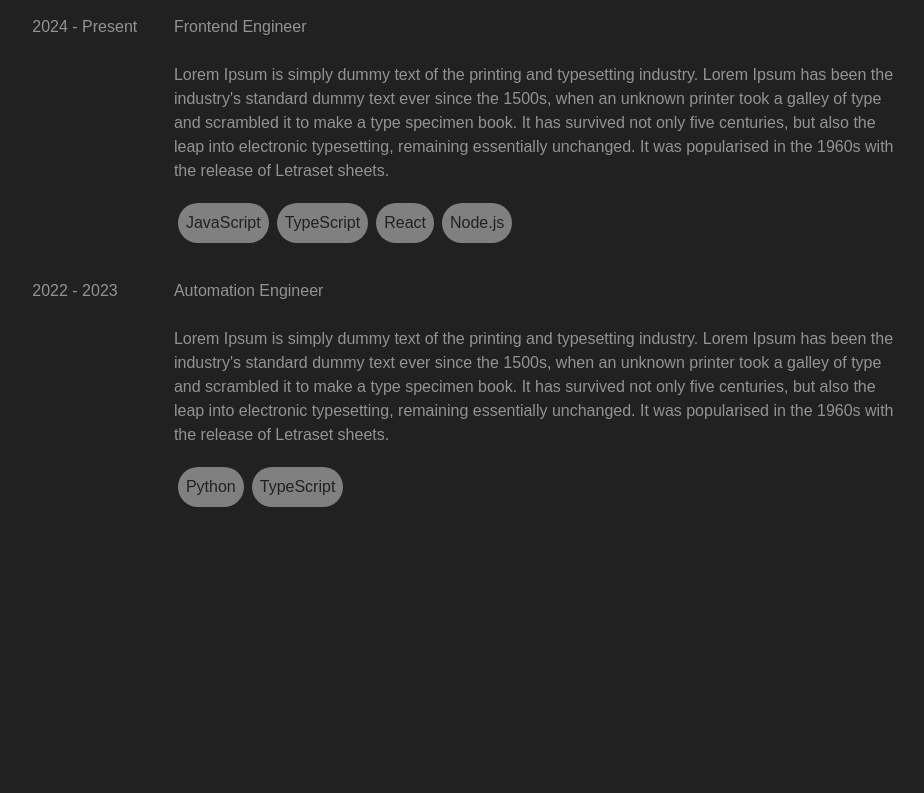
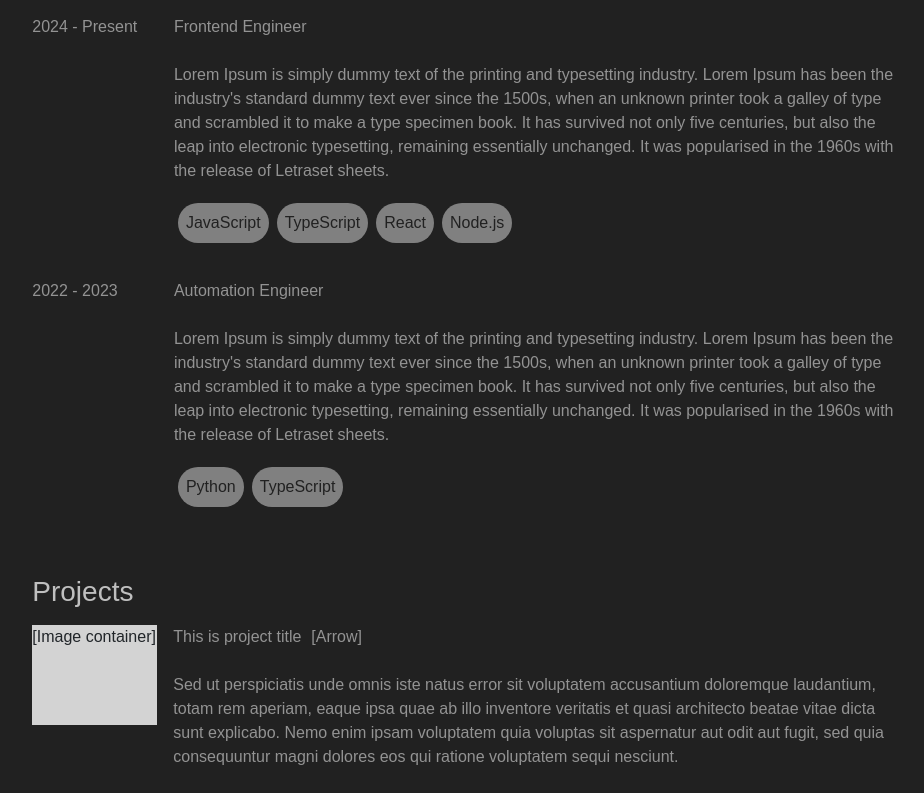
Before and after one commit to fceja/fceja.com_v2, a React (Vite) app: page / in a window 1280 px wide. Shown: the part 270-1063 px from the top of the page, without its empty margins (352-1276 px from the left). Before the commit the page ends 837 px from the top, so only its background shows below. Built offline with nearby package versions, Linux system fonts and the light colour scheme.

Commit message:
wip, base work for projects comp

```diff
--- /dev/null
+++ b/src/scss/components/Projects.scss
@@ -0,0 +1,15 @@
+@import "@scss/Global.scss";
+
+.projects {
+    h2 {
+        @include text-h2
+    }
+}
+
+.proj-desc {
+
+    span,
+    p {
+        @include text-p
+    }
+}
--- a/src/ts/components/Experience.tsx
+++ b/src/ts/components/Experience.tsx
@@ -3,7 +3,7 @@ import Cards from "@components/Cards"
 
 const Experience = () => {
     return (
-        <section className="experience pt-5">
+        <section className="experience mt-5">
             <h2>Experience</h2>
             <Cards />
         </section>
--- a/src/ts/components/Main.tsx
+++ b/src/ts/components/Main.tsx
@@ -1,20 +1,17 @@
 import About from "@components/About"
 import Experience from "@components/Experience"
+import Projects from "@components/Projects"
 
 
 const Main = () => {
     return (
         <main
             className="w-100 sm:mt-3 md:mt-3 lg:mlr-auto"
-            style={mainStyles}>
+            style={{ maxWidth: "1000px" }}>
             <About />
             <Experience />
+            <Projects />
         </main>
     )
 }
 export default Main
-
-
-const mainStyles = {
-    maxWidth: "1000px"
-}
--- /dev/null
+++ b/src/ts/components/Projects.tsx
@@ -0,0 +1,34 @@
+import "@scss/components/Projects.scss"
+const Projects = () => {
+    return (
+        <section className="projects mt-5">
+            <h2>Projects</h2>
+            <div className="d-flex gap-3 mt-3">
+                <div
+                    className="proj-img"
+                    style={{
+                        minWidth: "125px",
+                        height: "100px",
+                        backgroundColor: "lightgray"
+                    }}
+                >[Image container]</div>
+                <div
+                    className="proj-desc"
+                    style={{
+                        width: "100%",
+                    }}
+                >
+                    <span className="">This is project title</span>
+                    <span
+                        className="ml-1"
+                        style={{ marginLeft: "10px" }}
+                    >
+                        [Arrow]
+                    </span>
+                    <p className="mt-4">Sed ut perspiciatis unde omnis iste natus error sit voluptatem accusantium doloremque laudantium, totam rem aperiam, eaque ipsa quae ab illo inventore veritatis et quasi architecto beatae vitae dicta sunt explicabo. Nemo enim ipsam voluptatem quia voluptas sit aspernatur aut odit aut fugit, sed quia consequuntur magni dolores eos qui ratione voluptatem sequi nesciunt.</p>
+                </div>
+            </div>
+        </section>
+    )
+}
+export default Projects
```
